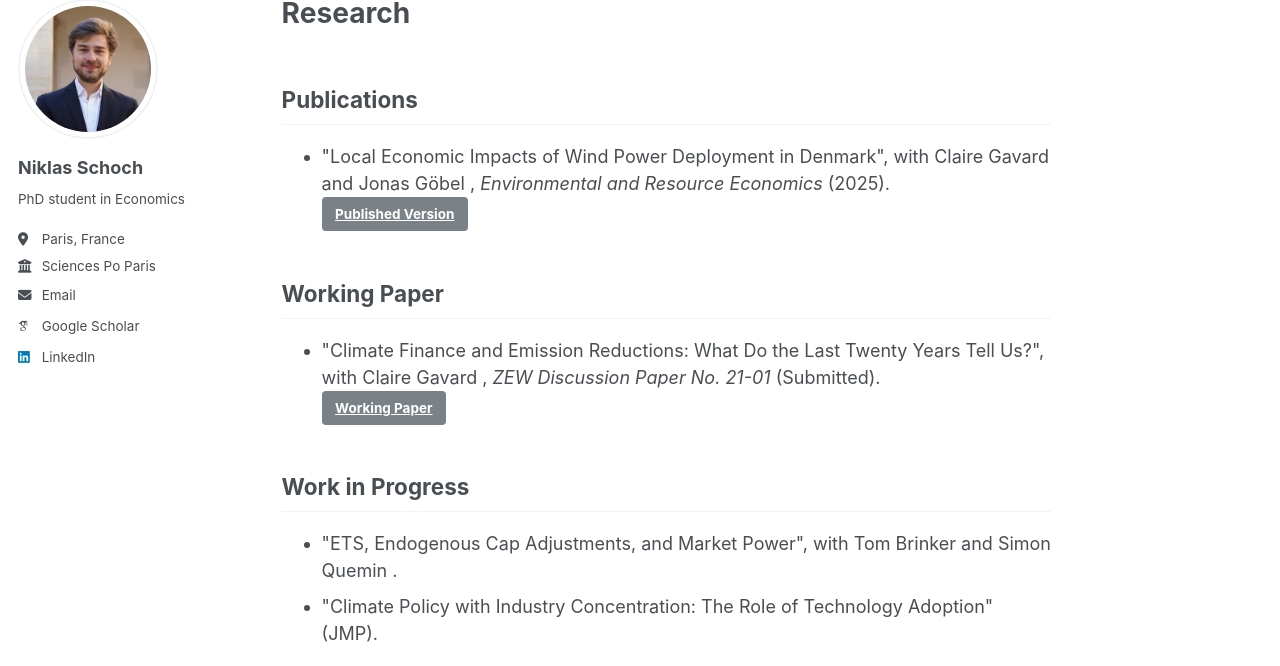
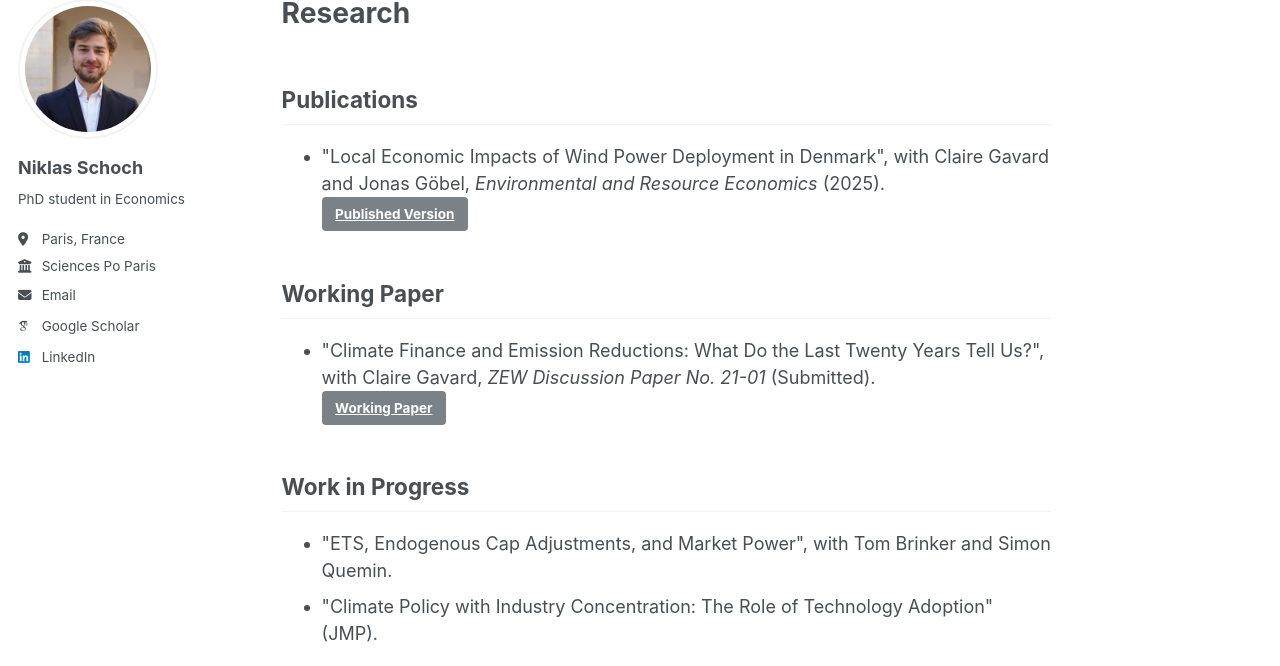
Before and after one commit to niklasschoch/niklasschoch.github.io, a Jekyll site: the page built from _pages/research.md, in a window 1280 px wide and 1153 px high. Shown: the part 107-773 px from the top of the window. Built offline with Jekyll 4.4.1, drawn with Linux system fonts in a browser that asks for light colours; some web fonts are replaced.

Commit message:
Update research.md
Signed-off-by: niklasschoch <74817881+niklasschoch@users.noreply.github.com>

```diff
--- a/_pages/research.md
+++ b/_pages/research.md
@@ -15,16 +15,16 @@ author_profile: true
 <ul>
 {% for item in items %}
   <li>
-    "{{ item.title }}"{% if item.authors %}, {{ item.authors }}{% endif %}
-    {% if item.venue %}, <em>{{ item.venue }}</em>{% endif %}
-    {% if item.citation %} ({{ item.citation }}){% endif %}.
+    "{{ item.title }}"{% if item.authors %}, {{ item.authors }}{% endif -%}
+    {% if item.venue %}, <em>{{ item.venue }}</em>{% endif -%}
+    {% if item.citation %} ({{ item.citation }}){% endif -%}.
 
     {% if item.links %}
       <br/>
       {% for link in item.links %}
         <a href="{{ link.url }}" class="btn" target="_blank" rel="noopener" style="margin-right: 0.5rem;">{{ link.label }}</a>
       {% endfor %}
-    {% endif %}
+    {% endif -%}
   </li>
 {% endfor %}
 </ul>
```
